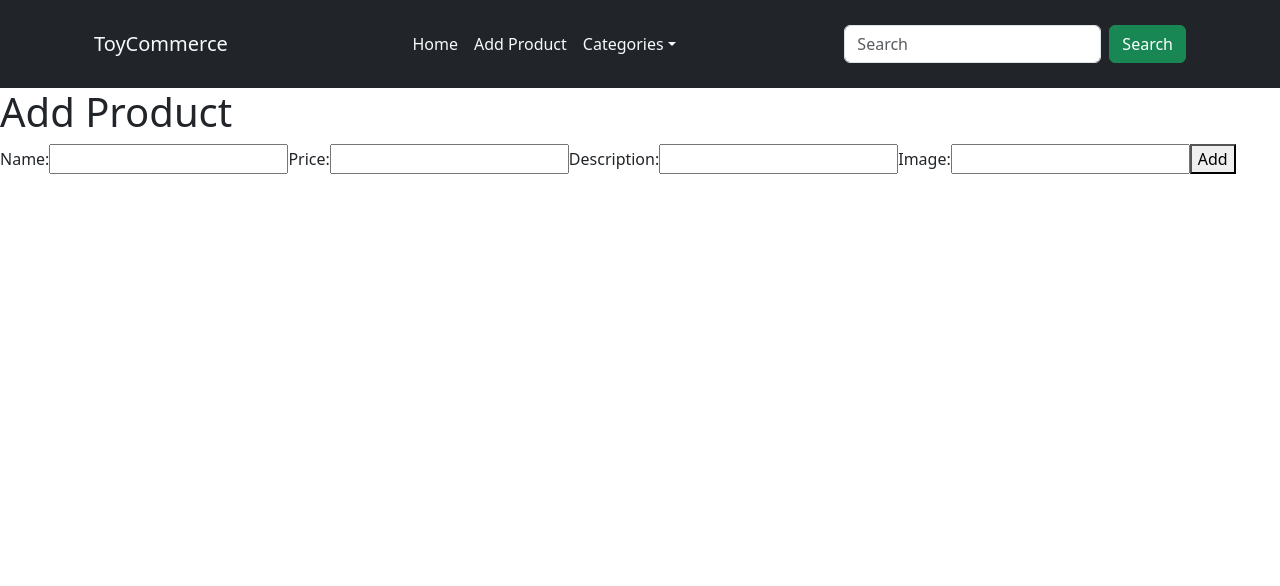
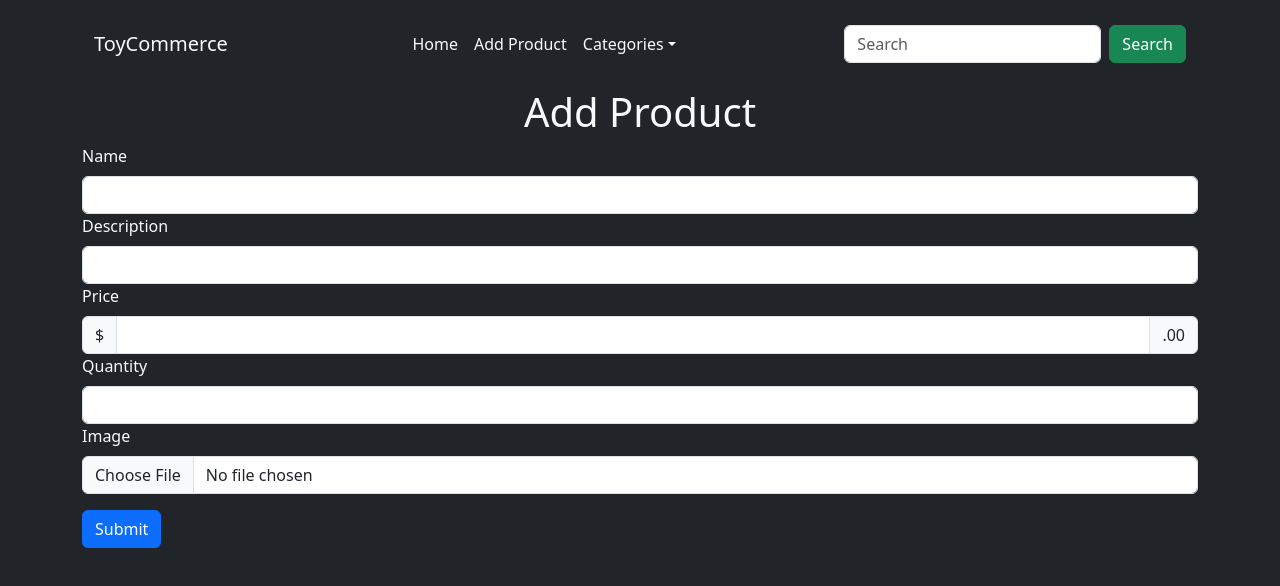
Before and after one commit to gabcytn/buy-by-spring, a React (Vite) app in the folder toy-commerce-fe/: page /product/create in a window 1280 px wide. Shown: the top 586 px of the page. Built offline with nearby package versions, Linux system fonts and the light colour scheme.

Commit message:
Add form for adding an item

```diff
--- a/toy-commerce-fe/src/AddProduct.tsx
+++ b/toy-commerce-fe/src/AddProduct.tsx
@@ -3,27 +3,74 @@ function AddProduct() {
   return (
     <>
       <Header />
-      <div>
-        <h1>Add Product</h1>
-        <form>
-          <label>
-            Name:
-            <input type="text" name="name" />
-          </label>
-          <label>
-            Price:
-            <input type="number" name="price" />
-          </label>
-          <label>
-            Description:
-            <input type="text" name="description" />
-          </label>
-          <label>
-            Image:
-            <input type="text" name="image" />
-          </label>
-          <button type="submit">Add</button>
-        </form>
+      <div className="bg-dark" style={{ minHeight: "calc(100dvh - 5.5rem)" }}>
+        <div className="container">
+          <h1 className="text-center text-light">Add Product</h1>
+          <form className="row">
+            <div className="col-12">
+              <label htmlFor="name" className="form-label text-light">
+                Name
+              </label>
+              <input
+                type="text"
+                name="name"
+                id="name"
+                className="form-control"
+              />
+            </div>
+            <div className="col-12">
+              <label htmlFor="name" className="form-label text-light">
+                Description
+              </label>
+              <input
+                type="text"
+                name="name"
+                id="name"
+                className="form-control"
+              />
+            </div>
+            <div className="col-12">
+              <label htmlFor="price" className="form-label text-light">
+                Price
+              </label>
+              <div className="input-group">
+                <span className="input-group-text">$</span>
+                <input
+                  type="text"
+                  name="price"
+                  id="price"
+                  className="form-control"
+                />
+                <span className="input-group-text">.00</span>
+              </div>
+            </div>
+            <div className="col-12">
+              <label className="form-label text-light" htmlFor="quantity">
+                Quantity
+              </label>
+              <input
+                type="number"
+                name="quantity"
+                id="quantity"
+                className="form-control"
+              />
+            </div>
+            <div className="col-12">
+              <label className="form-label text-light" htmlFor="image">
+                Image
+              </label>
+              <input
+                type="file"
+                name="image"
+                id="image"
+                className="form-control"
+              />
+            </div>
+          </form>
+          <button className="mt-3 btn btn-primary" type="submit">
+            Submit
+          </button>
+        </div>
       </div>
     </>
   );
```
